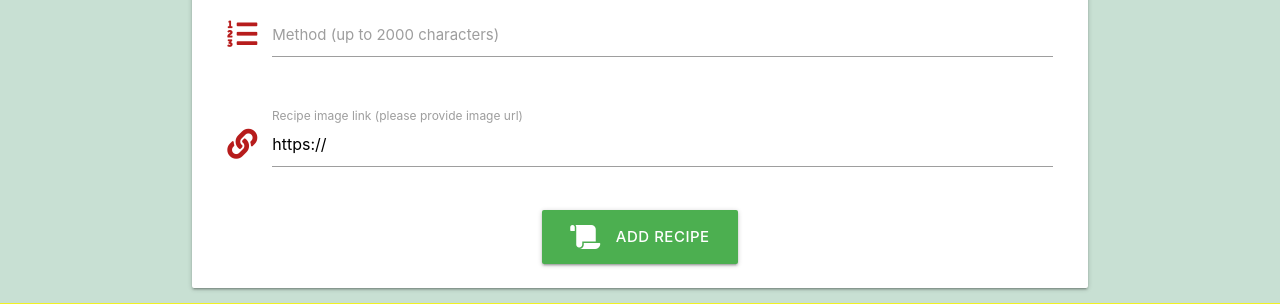
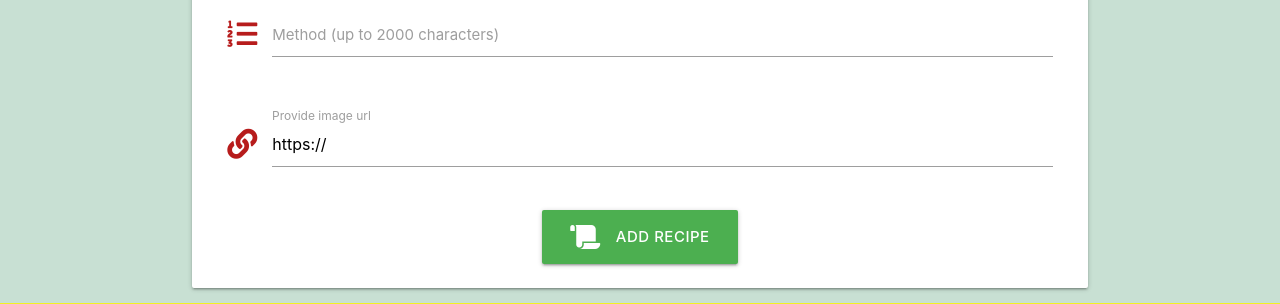
Before and after one commit to EDavies2020/GFRecipes_MS3, a Flask app: page /add_recipe in a window 1280 px wide. Shown: the part 1189-1493 px from the top of the page. Run offline with Flask 2, Linux system fonts and the light colour scheme; data that the repository does not hold is empty; some libraries are stand-ins or nearby versions.

Commit message:
changes made to README file

```diff
--- a/templates/add_recipe.html
+++ b/templates/add_recipe.html
@@ -100,7 +100,7 @@
             <div class="input-field col s12">
                 <i class="fas fa-link prefix red-text text-darken-4"></i>
                 <input value="https://" id="image" name="image" minlength="20" type="text" class="validate" required>
-                <label class="active" for="image">Recipe image link (please provide image url)</label>
+                <label class="active" for="image">Provide image url</label>
             </div>
         </div>
         <!-- submit button -->
```
Also changed, not shown: README.md.
